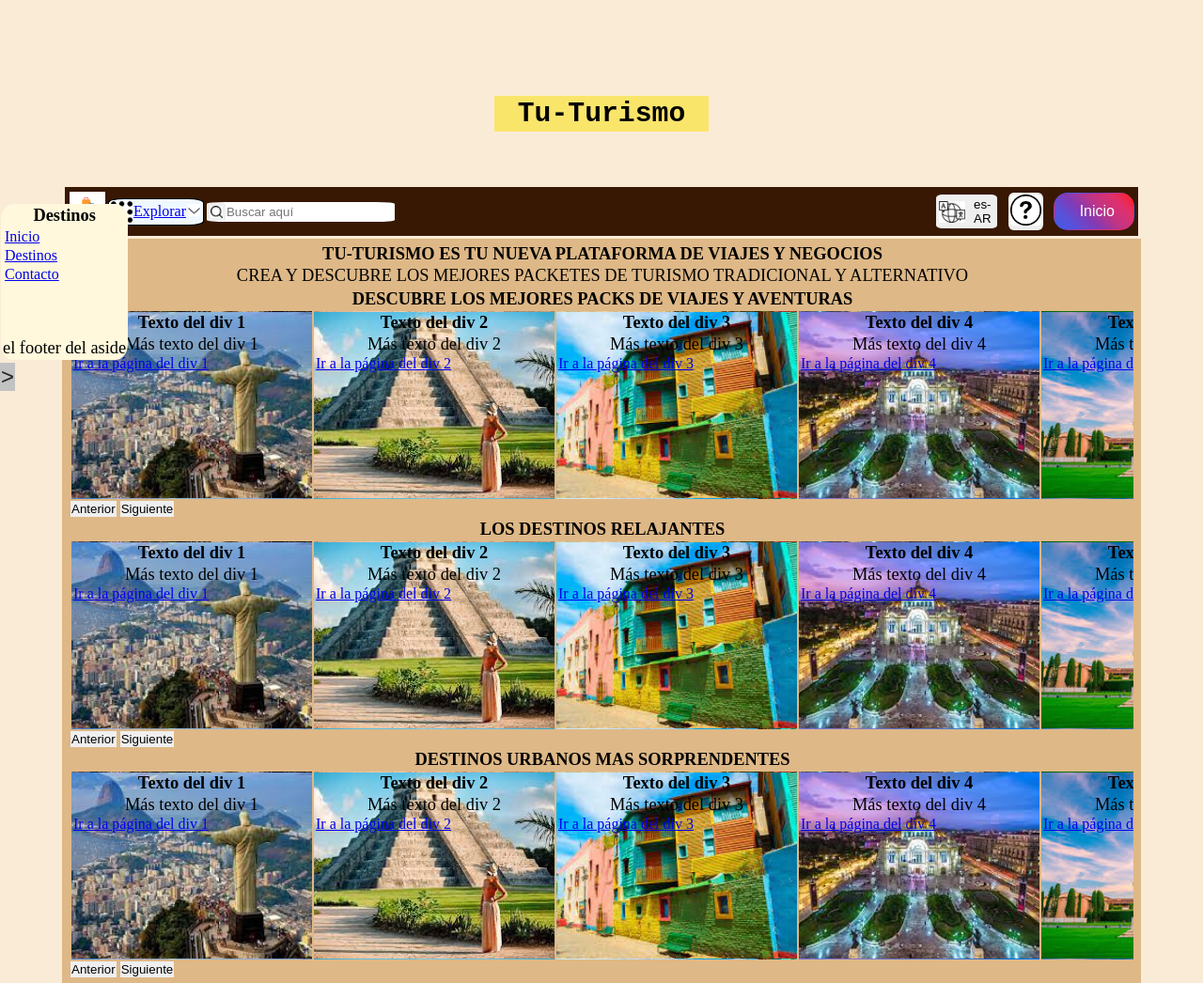
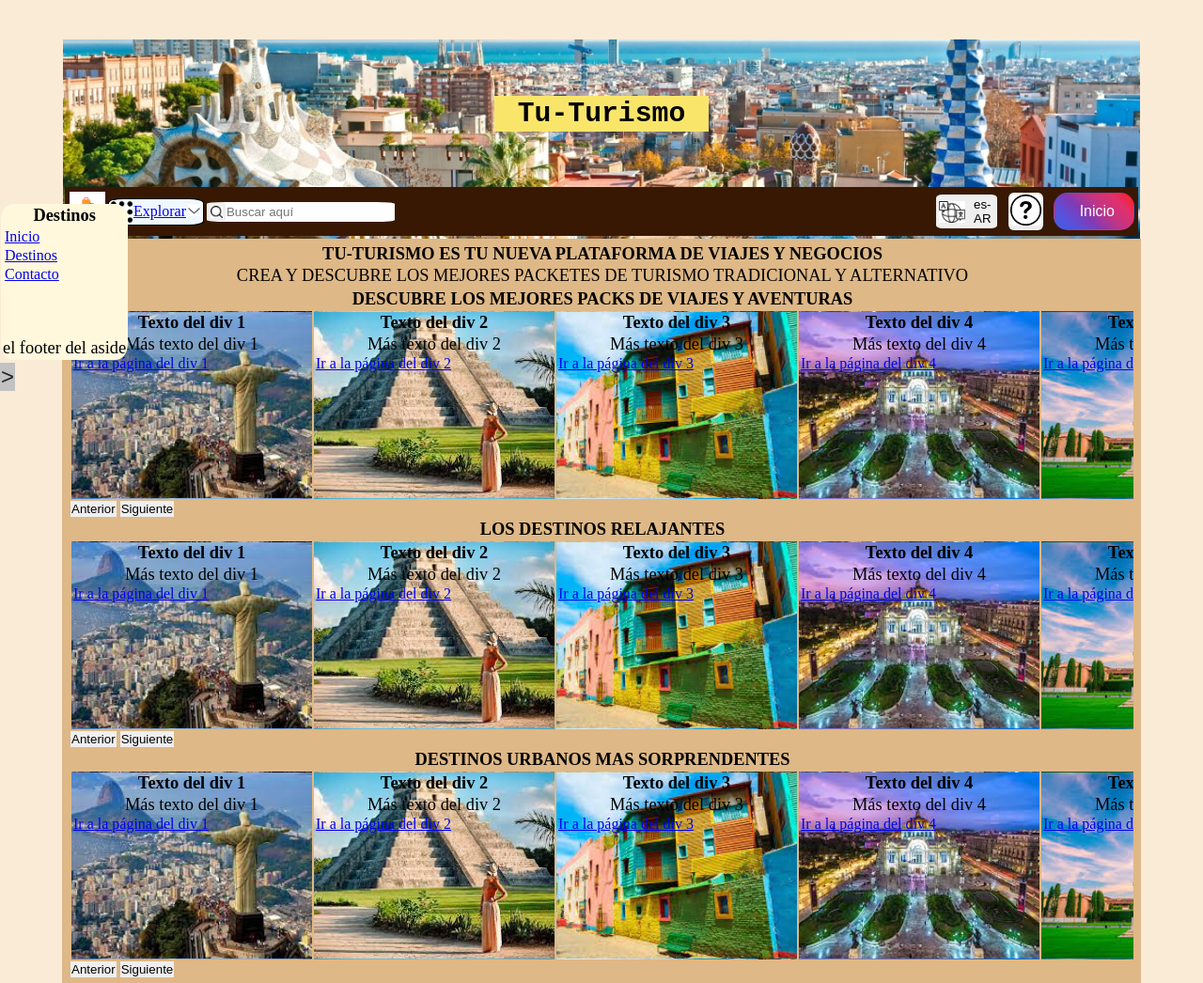
Before and after one commit to Gonzalo-CR/Turismo-proyecto-CAC-FS-2024, a plain HTML site: page index.html in a window 1280 px wide. Shown: the top 1046 px of the page at 94% size. Drawn offline with Linux system fonts and the light colour scheme; the site is published under a folder, as on GitHub Pages, so addresses that start at the root find nothing.

Commit message:
Update styles.css

```diff
--- a/styles.css
+++ b/styles.css
@@ -17,7 +17,7 @@ body {
 }
 
 header {
-    background-image: url('/img/turismo-urbano.png');
+    background-image: url('img/turismo-urbano.png');
     background-size: cover; /* Para que la imagen se ajuste al tamaño del header */
     background-position: center; /* Para centrar la imagen */
     background-repeat: no-repeat;
```
